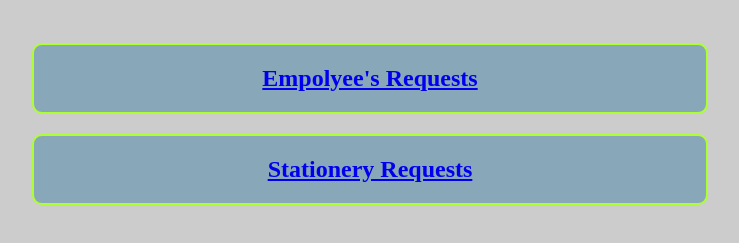
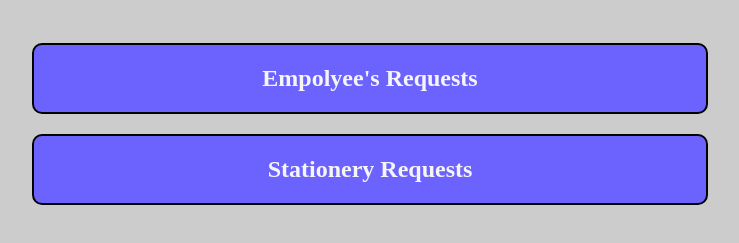
Before and after one commit to 3nobita/10K_Emp_Land., a plain HTML site: page index.html in a window 1280 px wide. Shown: the part 61-304 px from the top of the page, without its empty margins (264-1003 px from the left). Drawn offline with Linux system fonts and the light colour scheme.

Commit message:
Update index.html

```diff
--- a/index.html
+++ b/index.html
@@ -13,8 +13,8 @@
             text-align: center;
         }
         h2{
-            background-color: rgb(136, 167, 185);
-            border: 2px solid greenyellow;
+            background-color: #6c63ff;
+            border: 2px solid black;
             text-align: center;
             width: 50%;
             padding: 20px;
@@ -22,6 +22,10 @@
             left: 12em;
             top: 1em;
             border-radius: 10px;
+        }
+        a{
+            color: whitesmoke;
+            text-decoration: none;
         }
     </style>
 </head>
```
